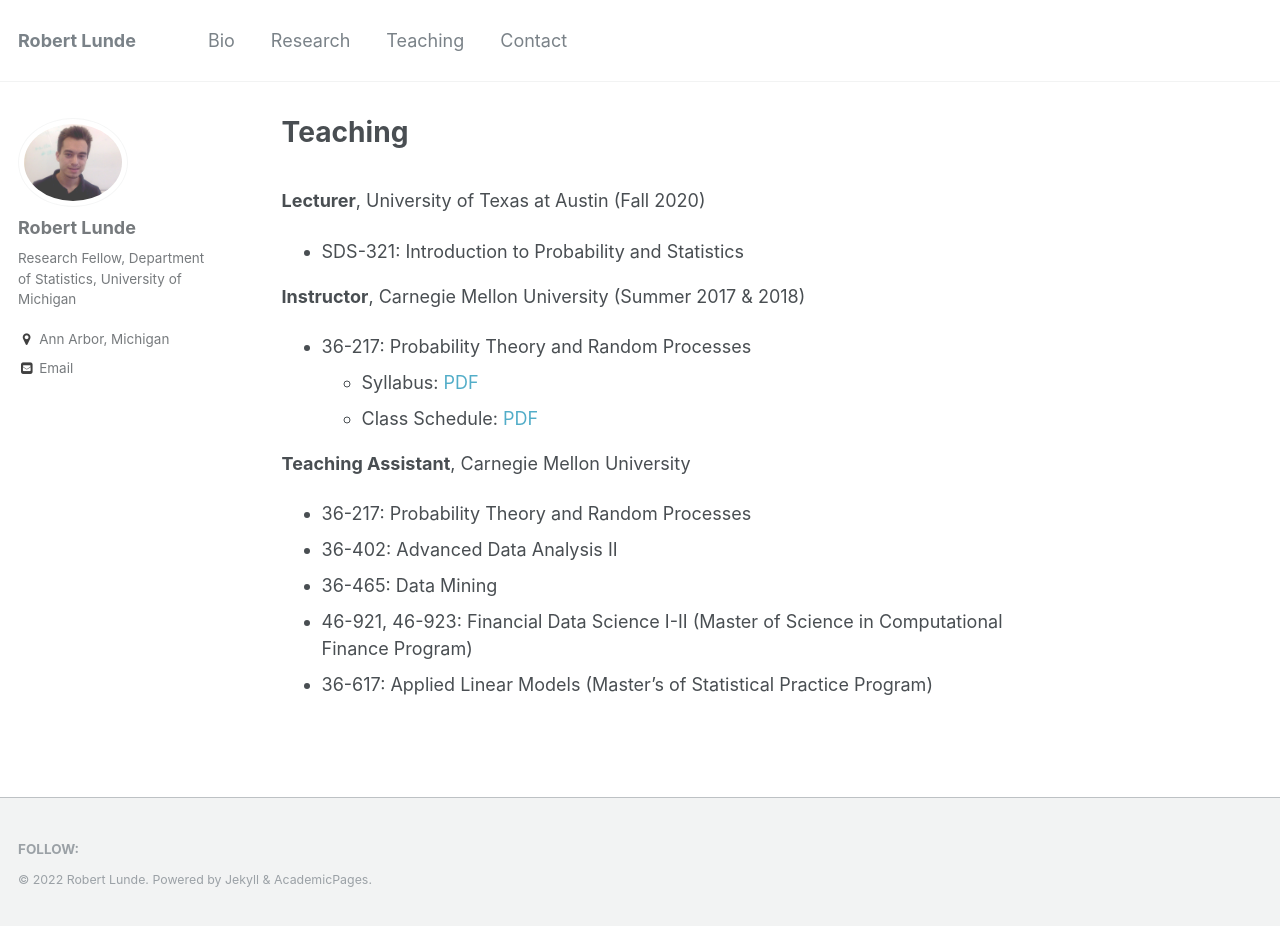
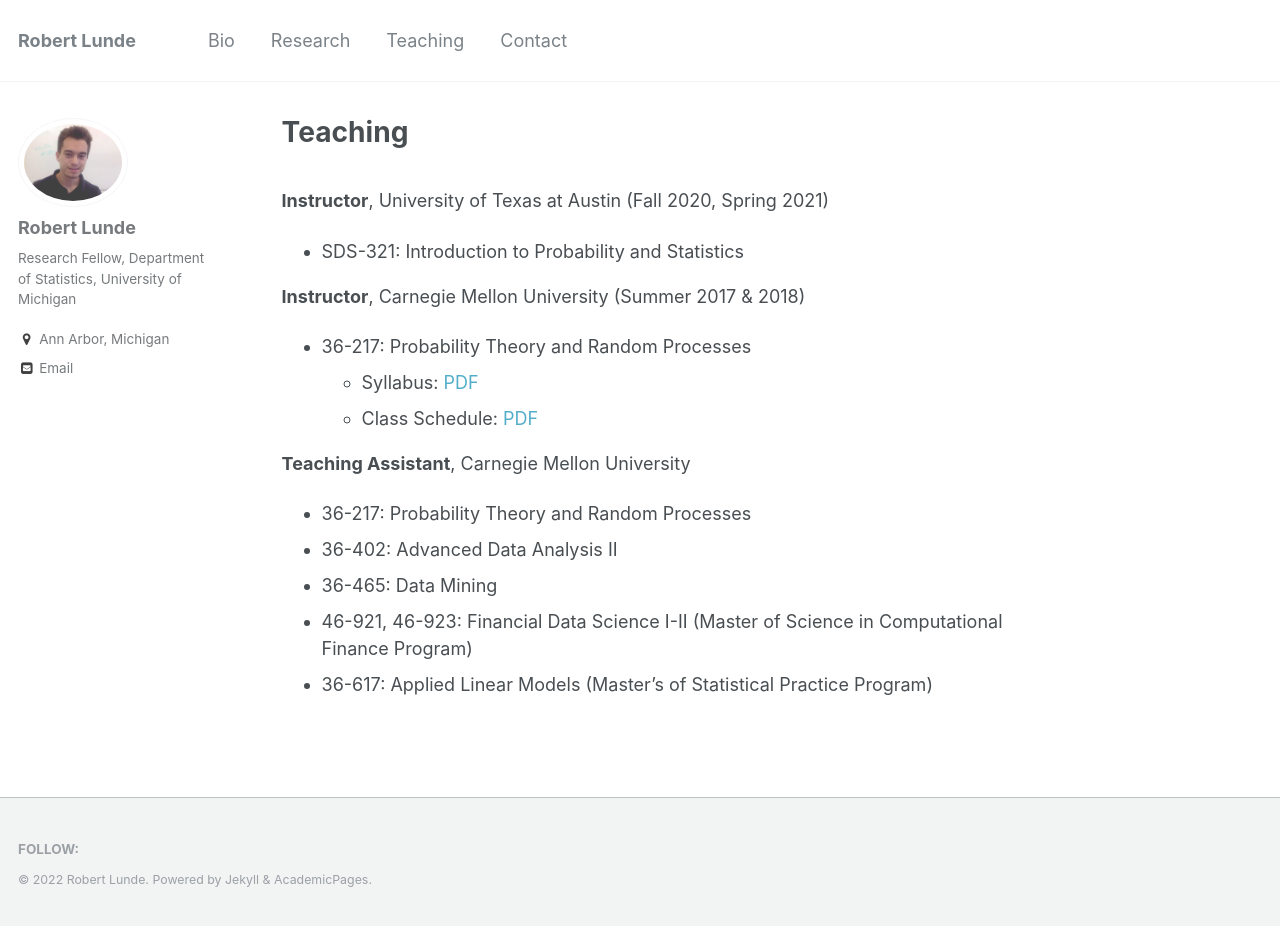
Before and after one commit to rslunde/rslunde.github.io, a Jekyll site: the page built from _pages/teaching.md, in a window 1280 px wide. Built offline with Jekyll 4.4.1, drawn with Linux system fonts in a browser that asks for light colours.

Commit message:
Update teaching.md

```diff
--- a/_pages/teaching.md
+++ b/_pages/teaching.md
@@ -4,7 +4,7 @@ permalink: /teaching/
 author_profile: true
 ---
 <br>
-<b>Lecturer</b>, University of Texas at Austin (Fall 2020)
+<b>Instructor</b>, University of Texas at Austin (Fall 2020, Spring 2021)
 * SDS-321: Introduction to Probability and Statistics
 
 <b>Instructor</b>, Carnegie Mellon University (Summer 2017 & 2018)
```
